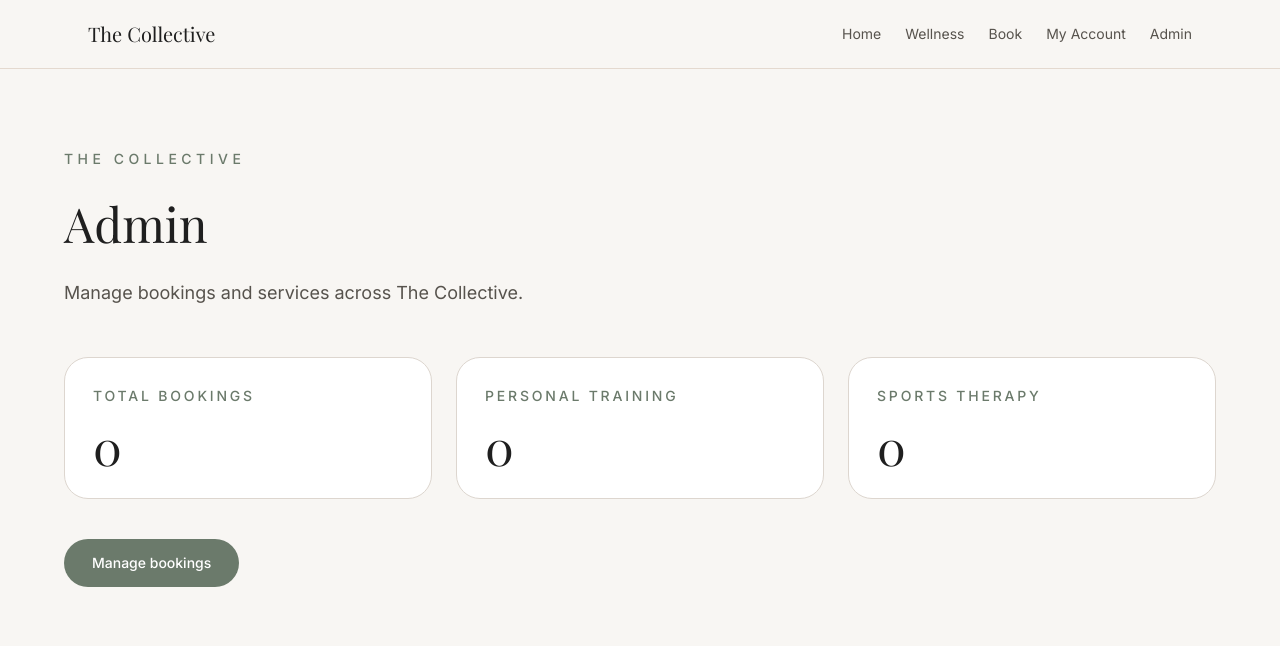
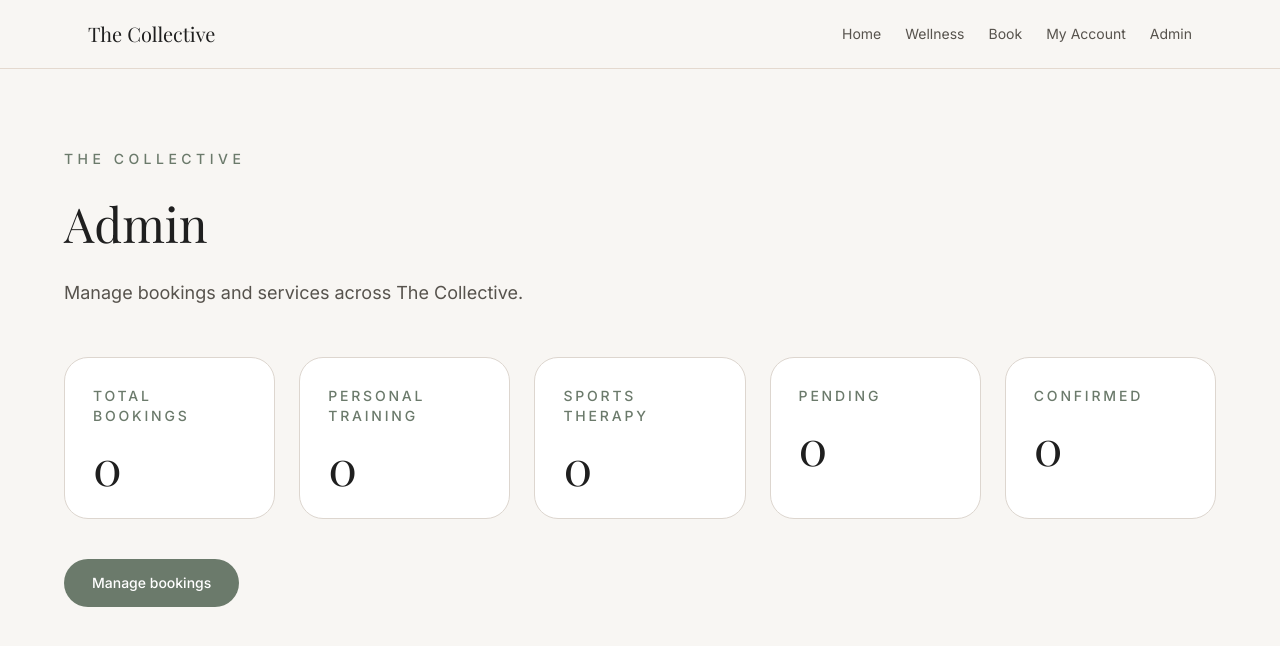
Before and after one commit to gazpeanut/wellness-collective, a Next.js app: page /admin in a window 1280 px wide. Shown: the top 646 px of the page. Built offline with nearby package versions, Linux system fonts and the light colour scheme; no server answers; the database is empty; a web font is replaced by a local one.

Commit message:
Improve admin dashboard booking counts

```diff
--- a/app/admin/page.tsx
+++ b/app/admin/page.tsx
@@ -12,6 +12,14 @@ export default async function AdminPage() {
 
   const sportsTherapyBookings = bookings.filter(
     (booking) => booking.service === "Sports Therapy"
+  ).length;
+
+  const pendingBookings = bookings.filter(
+    (booking) => booking.status === "Pending"
+  ).length;
+
+  const confirmedBookings = bookings.filter(
+    (booking) => booking.status === "Confirmed"
   ).length;
 
   return (
@@ -32,7 +40,7 @@ export default async function AdminPage() {
             Manage bookings and services across The Collective.
           </p>
 
-          <div className="mt-12 grid gap-6 md:grid-cols-3">
+          <div className="mt-12 grid gap-6 md:grid-cols-2 lg:grid-cols-5">
             <div className="rounded-3xl border border-[#DDD6CF] bg-white p-7">
               <p className="text-sm font-medium uppercase tracking-[0.2em] text-[#6B7A6B]">
                 Total bookings
@@ -62,6 +70,26 @@ export default async function AdminPage() {
                 {sportsTherapyBookings}
               </p>
             </div>
+
+            <div className="rounded-3xl border border-[#DDD6CF] bg-white p-7">
+              <p className="text-sm font-medium uppercase tracking-[0.2em] text-[#6B7A6B]">
+                Pending
+              </p>
+
+              <p className="mt-4 font-display text-5xl">
+                {pendingBookings}
+              </p>
+            </div>
+
+            <div className="rounded-3xl border border-[#DDD6CF] bg-white p-7">
+              <p className="text-sm font-medium uppercase tracking-[0.2em] text-[#6B7A6B]">
+                Confirmed
+              </p>
+
+              <p className="mt-4 font-display text-5xl">
+                {confirmedBookings}
+              </p>
+            </div>
           </div>
 
           <div className="mt-10">
```
